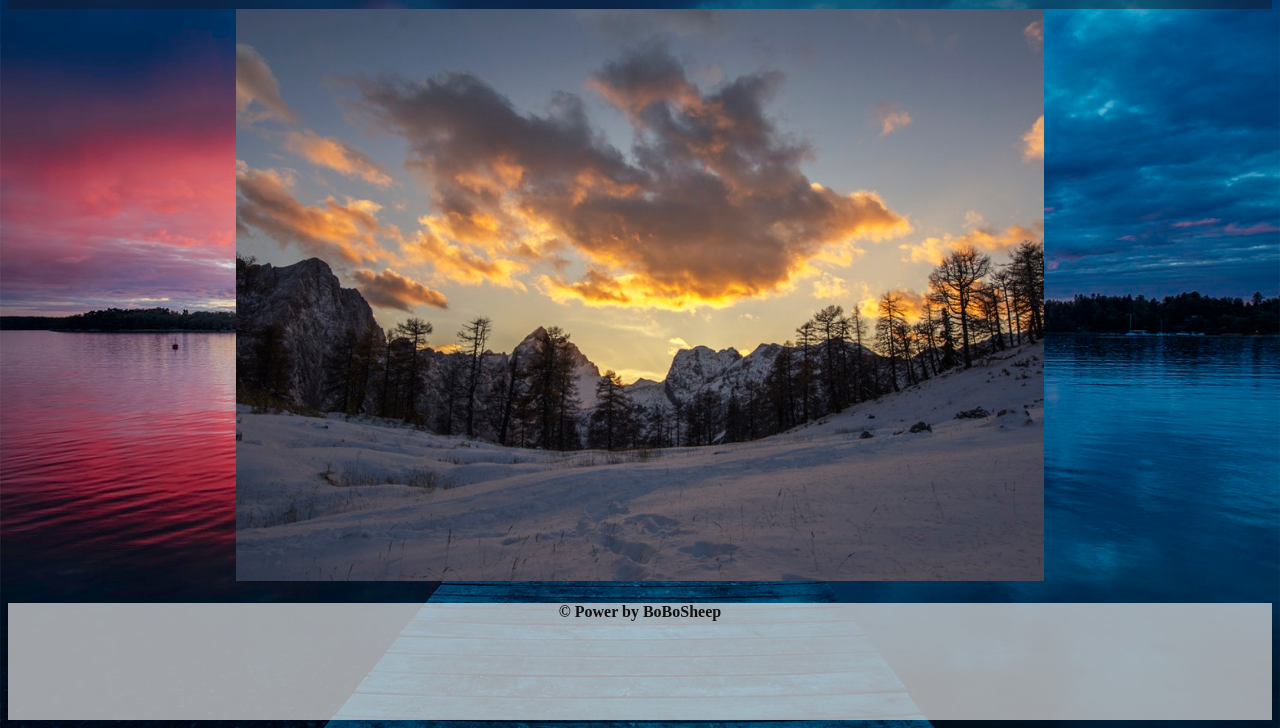
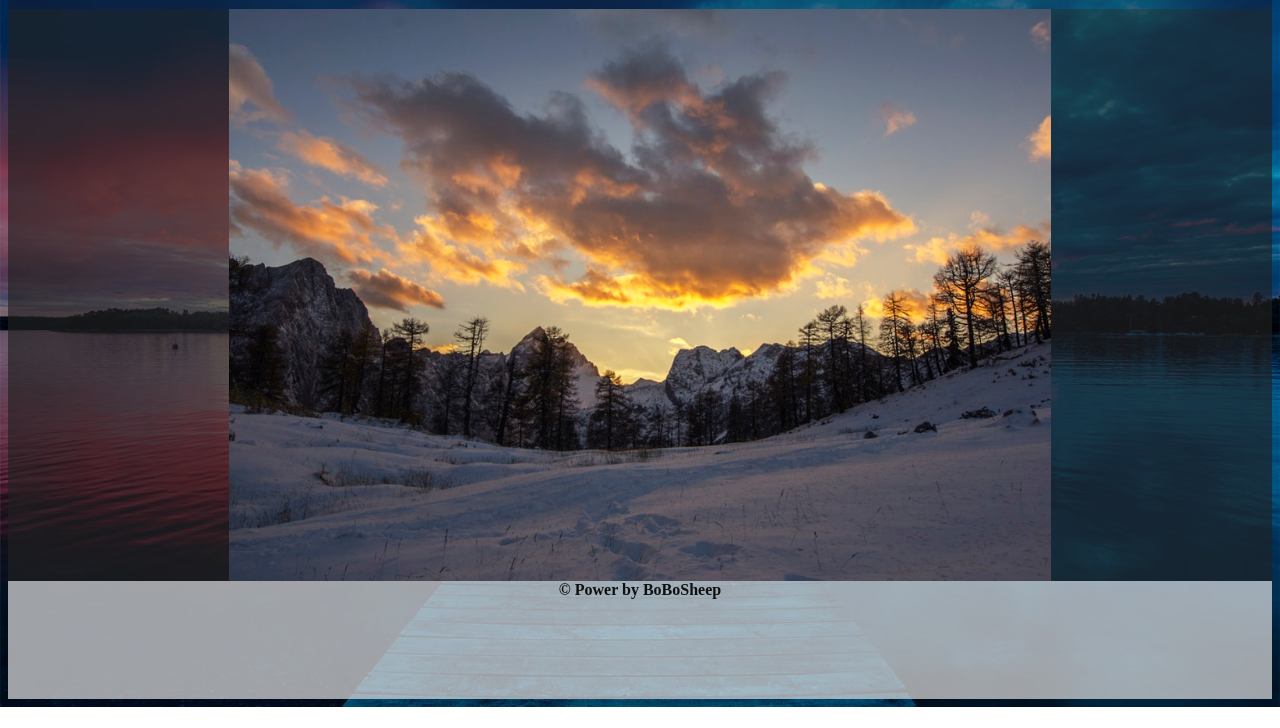
Before and after one commit to bobosheep/C_WebServer, a plain HTML site: page index.html in a window 1280 px wide. Shown: the part 93-821 px from the top of the page. After the commit the page ends 800 px from the top, so only its background shows below. Drawn offline with Linux system fonts and the light colour scheme.

Commit message:
update web

```diff
--- a/css/styles.css
+++ b/css/styles.css
@@ -25,7 +25,7 @@ footer{
 }
 
 .imgblock > img {
-    width: 80%;
+    width: 65%;
     margin-left: auto;
     margin-right: auto;
     height: 100%;
@@ -38,7 +38,8 @@ footer{
 }
 
 section.container{
-    width: 80%;
+    background-color: #202020a8;
+    width: 100%;
     height: 73%;
     margin-left: auto;
     margin-right: auto;
@@ -46,9 +47,9 @@ section.container{
 #left-control{
     background-color : #ffffff00;
     position: absolute;
-    left:15%;
+    left:0;
     width: 20%;
-    height: 73%;
+    height: 71%;
 }
 #left-control:hover{
     background-color: #ffffff7a;
@@ -56,9 +57,9 @@ section.container{
 #right-control{
     background-color : #ffffff00;
     position: absolute;
-    right: 15%;
+    right: 0;
     width: 20%;
-    height: 73%;
+    height: 71%;
 }
 #right-control:hover{
     background-color: #ffffff7a;
--- a/index.html
+++ b/index.html
@@ -7,12 +7,15 @@
         <header> <h2>Web Server Test</h2> </header>
         <section class="container">
             <div class="imgblock">
-                <span id="left-control"></span>
-                <span id="right-control"></span>
-                <img src="img/img1.jpeg">
+                <span id="left-control" onclick="changePicture('left')"></span>
+                <span id="right-control" onclick="changePicture('right')"></span>
+                <img id="gallery" src="img/img1.jpeg">
             </div>
             <!---->
         </section>
-        <footer> <h4>&copy; Power by BoBoSheep </h4></footer>
+        <footer> <b>&copy; Power by BoBoSheep </b></footer>
     </body>
+    <script>
+    </script>
+    <script src="js/main.js"></script>
 </html>
--- /dev/null
+++ b/js/main.js
@@ -0,0 +1,14 @@
+let left = document.getElementById("left-control")
+let right = document.getElementById("right-control")
+let nowpic = 1
+
+function changePicture(control){
+    if(control === "left"){
+        nowpic = nowpic > 1 ? nowpic - 1 : 5
+    }
+    else{
+        nowpic = nowpic <= 4 ? nowpic + 1 : 1;
+    }
+    jpg = nowpic === 5 ? ".jpg": ".jpeg"
+    document.getElementById("gallery").src = "img/img" + nowpic + jpg
+}
```
Also changed, not shown: login.html (added, +7 -0 lines).
